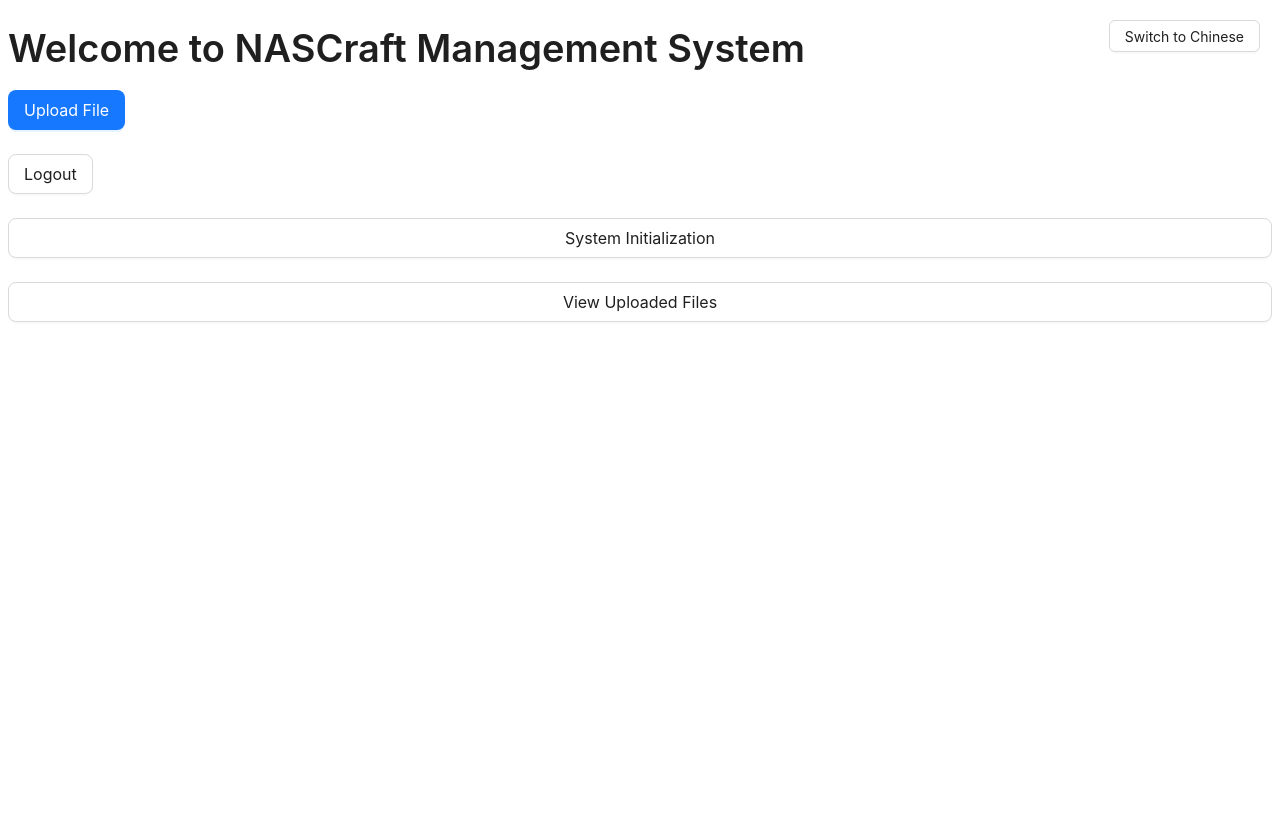
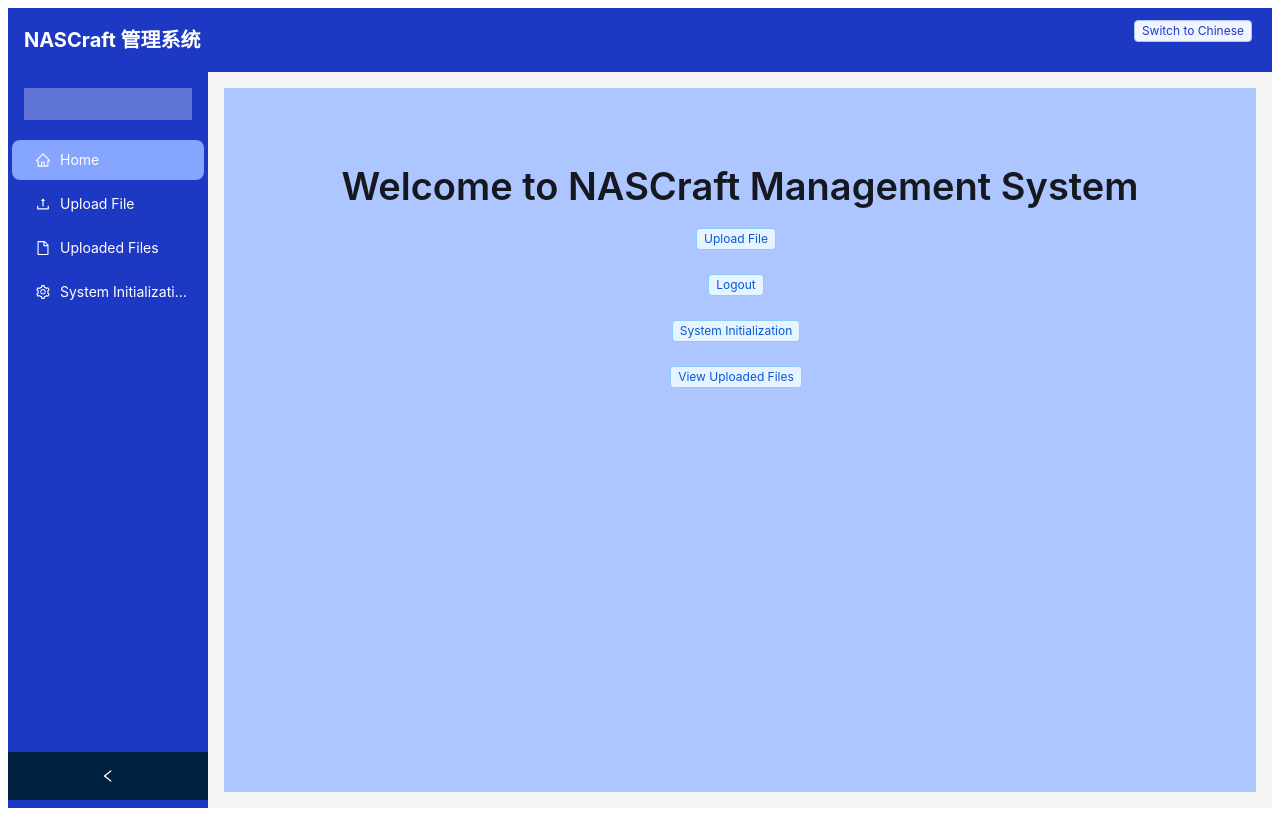
Before and after one commit to hawklithm/nascraft-webui, a React (Create React App) app: page /welcome in a window 1280 px wide. Built offline with nearby package versions, Linux system fonts and the light colour scheme.

Commit message:
增加导航栏和header，优化前端布局

```diff
--- a/src/App.css
+++ b/src/App.css
@@ -1 +1,15 @@
-/* 可以完全移除这个文件，或者只保留特殊的自定义样式 */
+/* src/App.css */
+
+.logo {
+  height: 32px;
+  margin: 16px;
+  background: rgba(255, 255, 255, 0.3);
+}
+
+.ant-menu-dark.ant-menu-inline .ant-menu-item {
+  color: #fff; /* 白色字体 */
+}
+
+.ant-menu-dark.ant-menu-inline .ant-menu-item-selected {
+  background-color: #85a5ff !important; /* geekblue-3 */
+}
--- a/src/App.js
+++ b/src/App.js
@@ -1,5 +1,13 @@
 import React from 'react';
-import { BrowserRouter, Route, Switch, Redirect } from 'react-router-dom';
+import { BrowserRouter, Route, Switch, Redirect, Link, useLocation } from 'react-router-dom';
+import { Layout, Menu } from 'antd';
+import {
+  UploadOutlined,
+  HomeOutlined,
+  SettingOutlined,
+  FileOutlined,
+} from '@ant-design/icons';
+import { geekblue } from '@ant-design/colors';
 import Welcome from './pages/Welcome';
 import LoginForm from './pages/LoginForm';
 import UploadForm from './pages/UploadForm';
@@ -7,9 +15,38 @@
 import UploadedFiles from './pages/UploadedFiles';
 import './App.css';
 
+const { Header, Content, Sider } = Layout;
+
 function App() {
+  const location = useLocation();
+  const selectedKey = location.pathname;
+
   return (
-    <BrowserRouter>
+    <Layout style={{ minHeight: '100vh' }}>
+      <Header style={{ background: geekblue[6], color: '#fff', padding: '0 16px' }}>
+        <div style={{ fontSize: '20px', fontWeight: 'bold' }}>
+          NASCraft 管理系统
+        </div>
+      </Header>
+      <Layout>
+        <Sider collapsible style={{ background: geekblue[6] }}>
+          <div className="logo" />
+          <Menu theme="dark" mode="inline" selectedKeys={[selectedKey]} style={{ background: geekblue[6] }}>
+            <Menu.Item key="/welcome" icon={<HomeOutlined />}>
+              <Link to="/welcome">Home</Link>
+            </Menu.Item>
+            <Menu.Item key="/upload" icon={<UploadOutlined />}>
+              <Link to="/upload">Upload File</Link>
+            </Menu.Item>
+            <Menu.Item key="/uploaded-files" icon={<FileOutlined />}>
+              <Link to="/uploaded-files">Uploaded Files</Link>
+            </Menu.Item>
+            <Menu.Item key="/system-init" icon={<SettingOutlined />}>
+              <Link to="/system-init">System Initialization</Link>
+            </Menu.Item>
+          </Menu>
+        </Sider>
+        <Content style={{ margin: '16px', background: geekblue[2] }}>
           <Switch>
             <Route exact path="/" render={() => <Redirect to="/login" />} />
             <Route path="/login" component={LoginForm} />
@@ -18,8 +55,18 @@
             <Route path="/system-init" component={SystemInit} />
             <Route path="/uploaded-files" component={UploadedFiles} />
           </Switch>
+        </Content>
+      </Layout>
+    </Layout>
+  );
+}
+
+function AppWrapper() {
+  return (
+    <BrowserRouter>
+      <App />
     </BrowserRouter>
   );
 }
 
-export default App;
+export default AppWrapper;
--- a/src/pages/SystemInit.js
+++ b/src/pages/SystemInit.js
@@ -25,22 +25,19 @@
 
   const checkSystemStatus = async () => {
     try {
-      const { error, data } = await apiFetch('/check_table_structure', {
+      await apiFetch('/check_table_structure', {
         method: 'GET'
       });
 
-      if (!error && data.status === 1) {
       setIsInitialized(true);
       setInitStatus({
         database: true,
         config: true,
         users: true
       });
-      } else if (data.status === 0) {
-        setErrorData(data.data || []);
-      }
     } catch (error) {
       message.error('检查系统状态失败：' + error.message);
+      setErrorData(error.data || []);
     } finally {
       setChecking(false);
     }
@@ -49,17 +46,13 @@
   const handleInitialize = async () => {
     setLoading(true);
     try {
-      const { error, data } = await apiFetch('/ensure_table_structure', {
+      await apiFetch('/ensure_table_structure', {
         method: 'POST'
       });
 
-      if (!error && data.status === 1) {
       message.success('系统初始化成功！');
       setIsInitialized(true);
       history.push('/welcome');
-      } else {
-        message.error(data.message || '初始化失败');
-      }
     } catch (error) {
       message.error('初始化过程中出现错误：' + error.message);
     } finally {
--- a/src/pages/UploadForm.js
+++ b/src/pages/UploadForm.js
@@ -1,5 +1,5 @@
 import React, { useState } from 'react';
-import { Form, Upload, Button, Card, Typography, Input, message, Progress, Collapse } from 'antd';
+import { Form, Upload, Button, Card, Typography, Input, message, Progress, Collapse, Tag } from 'antd';
 import { UploadOutlined } from '@ant-design/icons';
 import { useHistory } from 'react-router-dom';
 import { apiFetch, config } from '../utils/apiFetch';
@@ -10,6 +10,7 @@
 
 function UploadForm() {
   const history = useHistory();
+  const [form] = Form.useForm();
   const [uploadProgress, setUploadProgress] = useState(0);
   const [uploading, setUploading] = useState(false);
   const [chunkProgress, setChunkProgress] = useState({});
@@ -63,6 +64,7 @@
 
   const handleBeforeUpload = (file) => {
     setSelectedFile(file);
+    form.setFieldsValue({ filename: file.name });
     return false; // 阻止自动上传
   };
 
@@ -72,7 +74,7 @@
       setUploadProgress(0);
       setChunkProgress({});
 
-      const response = await apiFetch('/submit_metadata', {
+      const metaData = await apiFetch('/submit_metadata', {
         method: 'POST',
         headers: {
           'Content-Type': 'application/json',
@@ -84,11 +86,6 @@
         }),
       });
 
-      if (response.error) {
-        throw new Error(response.data.message || '提交元数据失败');
-      }
-
-      const metaData = response.data.data;
       const { chunks, total_chunks } = metaData;
       let completedChunks = 0;
 
@@ -117,9 +114,16 @@
         }
       }
 
-      message.success('文件上传成功');
+      message.success({
+        content: (
+          <span>
+            文件上传成功 <Tag color="blue" onClick={() => history.push('/uploaded-files')} style={{ cursor: 'pointer' }}>查看文件</Tag>
+          </span>
+        ),
+        duration: 3,
+      });
+
       setUploadProgress(100);
-      history.push('/welcome');
     } catch (error) {
       console.error('Upload failed:', error);
       message.error(`上传失败：${error.message}`);
@@ -140,7 +144,7 @@
   return (
     <Card>
       <Title level={2}>文件上传</Title>
-      <Form onFinish={(values) => startUpload(selectedFile, values)}>
+      <Form form={form} onFinish={(values) => startUpload(selectedFile, values)}>
         <Form.Item name="filename" label="文件名">
           <Input placeholder="请输入文件名" />
         </Form.Item>
@@ -151,6 +155,11 @@
           <Upload beforeUpload={handleBeforeUpload} showUploadList={false}>
             <Button icon={<UploadOutlined />}>选择文件</Button>
           </Upload>
+          {selectedFile && (
+            <div style={{ marginTop: 10 }}>
+              已选文件: {selectedFile.name}
+            </div>
+          )}
         </Form.Item>
         <Form.Item>
           <Button type="primary" htmlType="submit" disabled={!selectedFile || uploading}>
--- a/src/pages/UploadedFiles.js
+++ b/src/pages/UploadedFiles.js
@@ -14,15 +14,11 @@
 
   const fetchUploadedFiles = async () => {
     try {
-      const response = await apiFetch('/uploaded_files?page=1&page_size=10&status=2&sort_by=size&order=des', {
+      const filesData = await apiFetch('/uploaded_files?page=1&page_size=10&status=2&sort_by=size&order=des', {
         method: 'GET',
       });
 
-      if (response.error) {
-        throw new Error(response.data.message || 'Failed to fetch uploaded files');
-      }
-
-      setFiles(response.data);
+      setFiles(filesData);
     } catch (error) {
       console.error('Error fetching uploaded files:', error);
       message.error(`Error: ${error.message}`);
--- a/src/pages/Welcome.js
+++ b/src/pages/Welcome.js
@@ -1,12 +1,12 @@
 import React, { useState } from 'react';
-import { Button, Typography, Space } from 'antd';
+import { Typography, Space, Tag } from 'antd';
 import { useHistory } from 'react-router-dom';
 
 const { Title } = Typography;
 
 function Welcome() {
   const history = useHistory();
-  const [language, setLanguage] = useState(navigator.language.split(/[-_]/)[0]); // 获取浏览器语言
+  const [language, setLanguage] = useState(navigator.language.split(/[-_]/)[0]);
 
   const translations = {
     en: {
@@ -34,43 +34,28 @@
   };
 
   return (
-    <div className="container">
+    <div className="container" style={{ textAlign: 'center', paddingTop: '50px' }}>
       <div className="welcome-content">
         <Title level={1}>{t.welcome}</Title>
         <Space direction="vertical" size="large" style={{ width: '100%' }}>
-          <Button
-            type="primary"
-            size="large"
-            onClick={() => history.push('/upload')}
-          >
+          <Tag color="blue" onClick={() => history.push('/upload')} style={{ cursor: 'pointer' }}>
             {t.uploadFile}
-          </Button>
-          <Button
-            size="large"
-            onClick={() => history.push('/login')}
-          >
+          </Tag>
+          <Tag color="blue" onClick={() => history.push('/login')} style={{ cursor: 'pointer' }}>
             {t.logout}
-          </Button>
-          <Button
-            size="large"
-            onClick={() => history.push('/system-init')}
-            style={{ width: '100%' }}
-          >
+          </Tag>
+          <Tag color="blue" onClick={() => history.push('/system-init')} style={{ cursor: 'pointer' }}>
             {t.systemInit}
-          </Button>
-          <Button
-            size="large"
-            onClick={() => history.push('/uploaded-files')}
-            style={{ width: '100%' }}
-          >
+          </Tag>
+          <Tag color="blue" onClick={() => history.push('/uploaded-files')} style={{ cursor: 'pointer' }}>
             {t.viewUploadedFiles}
-          </Button>
+          </Tag>
         </Space>
       </div>
       <div style={{ position: 'absolute', top: 20, right: 20 }}>
-        <Button onClick={toggleLanguage}>
+        <Tag color="geekblue" onClick={toggleLanguage} style={{ cursor: 'pointer' }}>
           {t.switchLanguage}
-        </Button>
+        </Tag>
       </div>
     </div>
   );
--- a/src/utils/apiFetch.js
+++ b/src/utils/apiFetch.js
@@ -28,28 +28,23 @@
     const response = await fetch(url, config);
     const data = await response.json();
 
-    if (!response.ok) {
+    if (!response.ok || data.status !== 1 || data.code !== "0") {
+      const errorMessage = data.message || `请求失败: ${response.status}`;
       message.error({
-        content: data.message || `请求失败: ${response.status}`,
+        content: errorMessage,
         ...defaultMessageConfig,
       });
-      return { error: true, data };
+      throw new Error(errorMessage);
     }
 
-    // 处理业务逻辑错误
-    if (data.status !== 1 || data.code !== "0") {
-      return { error: true, data };
-    }
-
-    return { error: false, data };
+    return data.data; // 返回内部的 data 对象
   } catch (error) {
-    // 统一错误处理
     message.error({
       content: error.message || '请求失败',
       ...defaultMessageConfig,
     });
     console.error('API request failed:', error);
-    return { error: true, data: { message: error.message } };
+    throw error; // 继续抛出错误以便调用者处理
   }
 };
 
```
Lines whose indentation alone changed are shown as unchanged.
